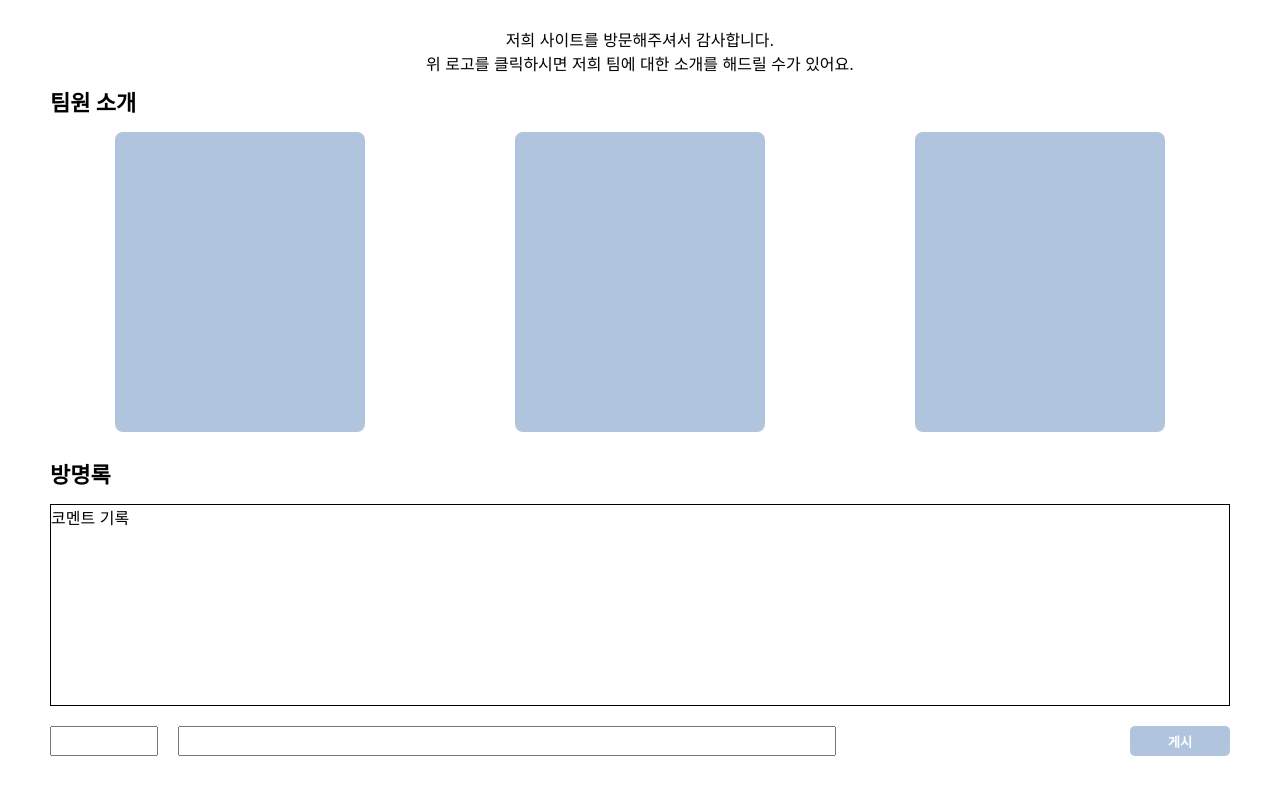
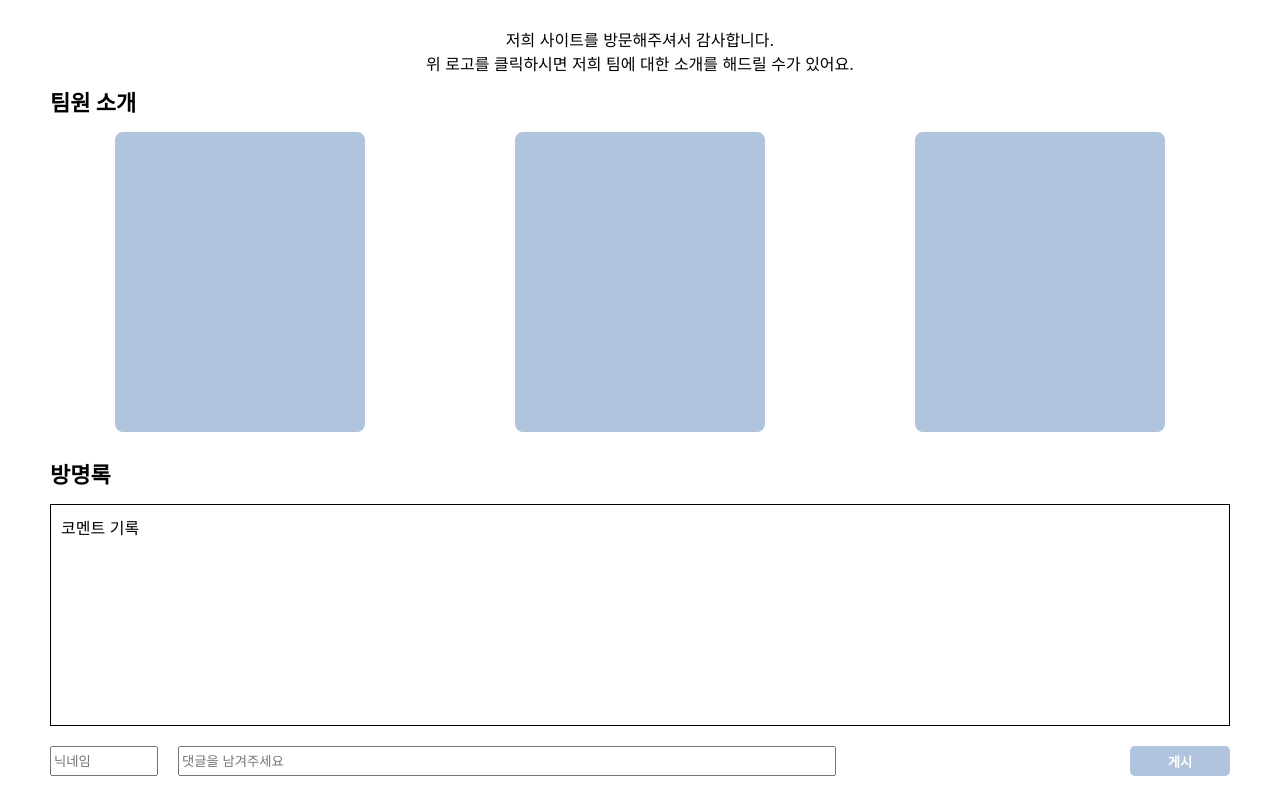
Before and after one commit to hxxhyun/my-team-introduce, a React (Create React App) app: page / in a window 1280 px wide. Shown: the part 207-993 px from the top of the page. Built offline with nearby package versions, Linux system fonts and the light colour scheme.

Commit message:
수정본

```diff
--- a/package.json
+++ b/package.json
@@ -6,6 +6,8 @@
     "@testing-library/jest-dom": "^5.14.1",
     "@testing-library/react": "^13.0.0",
     "@testing-library/user-event": "^13.2.1",
+    "cors": "^2.8.5",
+    "express": "^4.18.2",
     "gh-pages": "^6.0.0",
     "react": "^18.2.0",
     "react-dom": "^18.2.0",
--- a/src/App.css
+++ b/src/App.css
@@ -71,6 +71,9 @@
   border: 1px solid black;
   margin: 10px;
   height: 200px;
+  display: flex;
+  flex-direction: column;
+  padding: 10px;
 }
 
 .new-comment {
--- a/src/App.js
+++ b/src/App.js
@@ -1,8 +1,27 @@
 import './App.css';
 import logo from './image/logo.png';
-
+import React, { useState } from 'react';
 
 function App() {
+  // const [comment, setComment] = useState([
+  //   {id:1, nickname: '홍길동', detail:'우와!'},
+  // ]);
+
+  const [nickname, setNickname] = useState('');
+  const [detail, setDetail] = useState('');
+
+  const nicknameChangeHandler = (event) => {
+    setNickname(event.target.value);
+  };
+
+  const detailChangeHandler = (event) => {
+    setDetail(event.target.value);
+  }
+
+  const clickAddbtn = () => {
+    alert('게시글이 등록되었습니다.');
+  }
+
   return (
     <div className='layout'>
       <div className='header'>
@@ -41,9 +60,9 @@ function App() {
           코멘트 기록
         </div>
         <div className='new-comment'>
-          <input className='nickname' type='text' />
-          <input className='detail' type='text' />
-          <button className='addbtn'>게시</button>
+          <input className='nickname' type='text' value={nickname} onChange={nicknameChangeHandler} placeholder='닉네임'/>
+          <input className='detail' type='text' value={detail} onChange={detailChangeHandler} placeholder='댓글을 남겨주세요'/>
+          <button className='addbtn' onClick={()=>clickAddbtn()}>게시</button>
         </div>
       </div>
     </div>
```
Also changed, not shown: server.js (added, +23 -0 lines), 2 other files (tests, documents, lock files or other folders).
